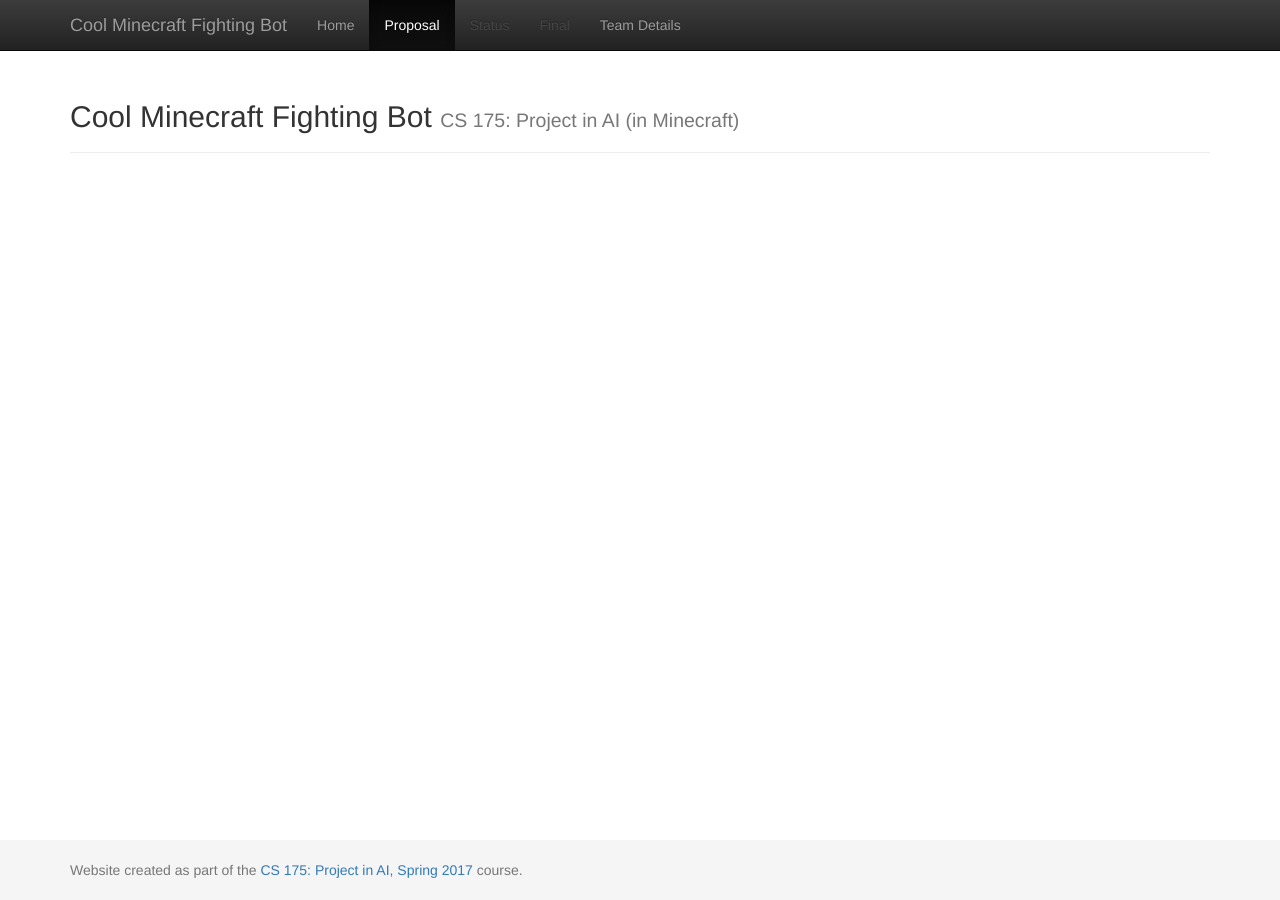
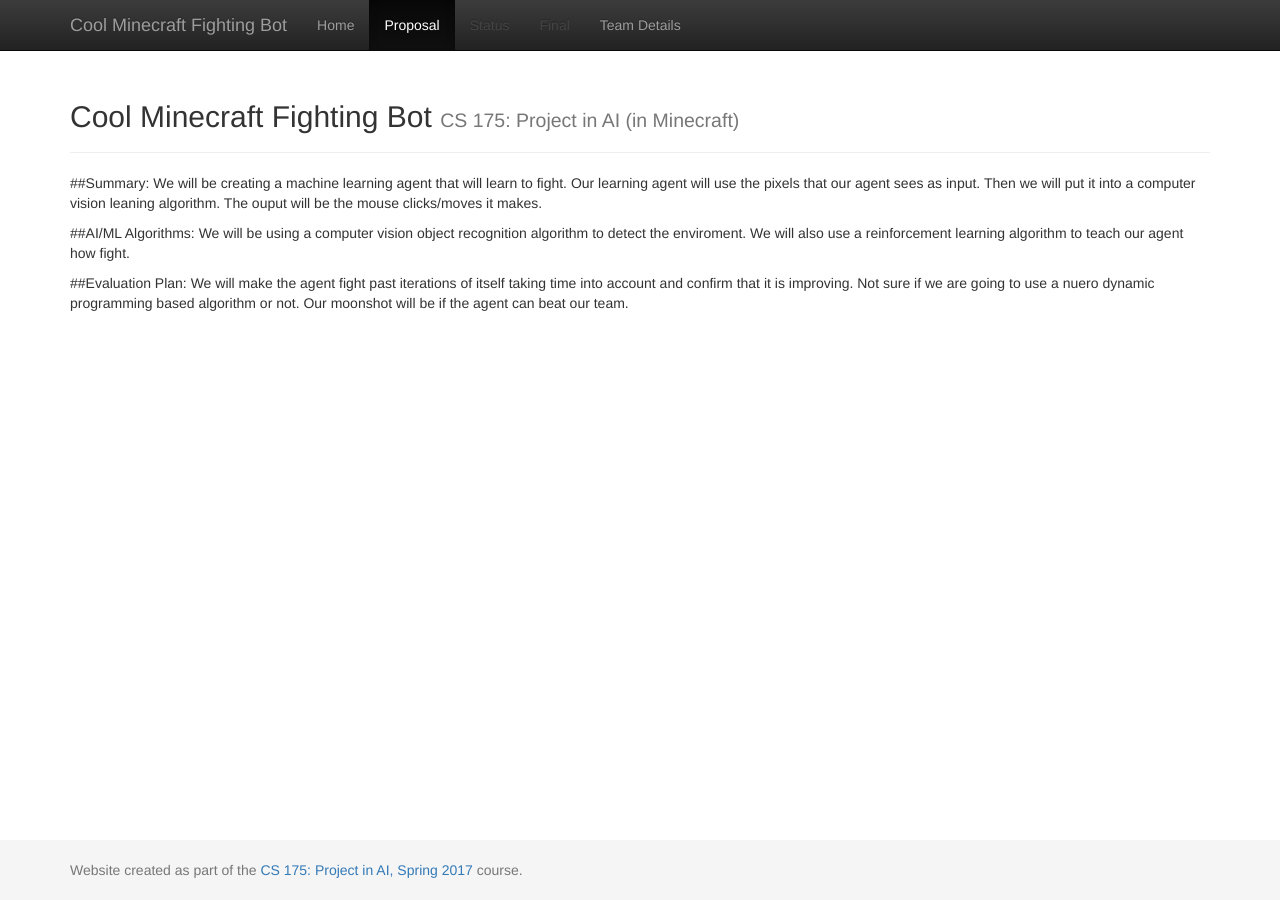
Before and after one commit to UCI-CS-175-Cool-Kids-Club/Neat_Fighter, a Jekyll site: the page built from docs/proposal.md, in a window 1280 px wide. Built offline with Jekyll 4.4.1, drawn with Linux system fonts in a browser that asks for light colours.

Commit message:
Updated proposal

```diff
--- a/docs/proposal.md
+++ b/docs/proposal.md
@@ -1,4 +1,12 @@
 ---
 layout: default
-tital: Proposal
+title: Proposal
 ---
+##Summary:
+We will be creating a machine learning agent that will learn to fight. Our learning agent will use the pixels that our agent sees as input. Then we will put it into a computer vision leaning algorithm. The ouput will be the mouse clicks/moves it makes.
+
+##AI/ML Algorithms:
+We will be using a computer vision object recognition algorithm to detect the enviroment. We will also use a reinforcement learning algorithm to teach our agent how fight.
+
+##Evaluation Plan:
+We will make the agent fight past iterations of itself taking time into account and confirm that it is improving. Not sure if we are going to use a nuero dynamic programming based algorithm or not. Our moonshot will be if the agent can beat our team.
```
